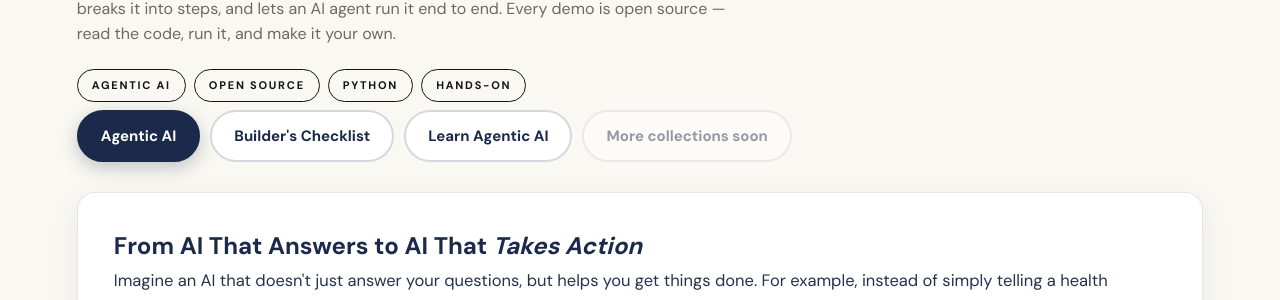
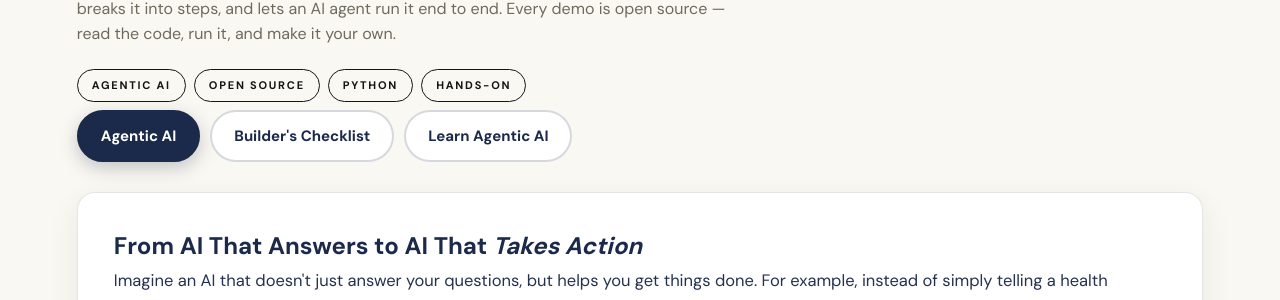
Before and after one commit to datawithpreet/datawithpreet.github.io, a Jekyll site: the page demos.html, which Jekyll copies as it is, in a window 1280 px wide. Shown: the part 332-632 px from the top of the page. Built offline with Jekyll 4.4.1, drawn with Linux system fonts in a browser that asks for light colours; some web fonts are replaced; comment, search, counter and statistics services are not loaded; some of the changed text lies outside the part shown.

Commit message:
W5 §5: honest status badges per demo, strengthened prototype disclosures, remove filler tab

```diff
--- a/demos.html
+++ b/demos.html
@@ -141,6 +141,18 @@
       .demo-card { padding: 22px 20px; }
     }
 
+    /* ===== Compact status badges + honest disclosures (overhaul §5) ===== */
+    .demo-badges { display: flex; flex-wrap: wrap; gap: 8px; margin: 14px 0 16px; }
+    .demo-badge { font-size: 11.5px; font-weight: 700; letter-spacing: .06em; text-transform: uppercase;
+      border: 1px solid var(--line-strong); border-radius: 999px; padding: 6px 13px;
+      color: var(--ink); background: #fff; }
+    .demo-badge--live { border-color: rgba(37,99,235,.5); background: #eef4ff; color: #1d4ed8; }
+    .demo-badge--synth { border-color: rgba(180,83,9,.5); background: #fdf6e9; color: #92400e; }
+    .demo-disclaimer { margin: 0 0 18px; padding: 14px 18px; border-left: 4px solid var(--accent);
+      background: rgba(27,42,74,.045); border-radius: 0 12px 12px 0;
+      font-size: 14.5px; line-height: 1.65; color: #33415e; }
+    .demo-disclaimer strong { color: var(--ink); }
+
     /* ===== Demos hub: tab system ===== */
     /* ADDING A NEW TAB: add one <button class="tab-btn" data-tab="your-id"> in .tab-bar
        and one <div class="tab-panel" id="tab-your-id"> right after the other panels. */
@@ -238,7 +250,6 @@
       <button class="tab-btn active" data-tab="tab-agentic">Agentic AI</button>
       <button class="tab-btn" data-tab="tab-checklist">Builder's Checklist</button>
       <button class="tab-btn" data-tab="tab-learn">Learn Agentic AI</button>
-      <button class="tab-btn" data-tab="tab-soon" disabled>More collections soon</button>
     </nav>
 
     <div class="tab-panel active" id="tab-agentic">
@@ -348,9 +359,14 @@
 <!-- ================= DEMO 01 ================= -->
     <section class="resource-library" id="demo-care">
       <div class="demo-kicker">01 · Healthcare · Agentic AI</div>
-      <article class="demo-card" data-cursor-label="View Demo">
+      <article class="demo-card" data-cursor-label="Explore project">
         <a class="demo-img-link" href="projects/care-management.html" aria-label="Explore the project"><img class="demo-img" src="assets/demos/care-management-outcome.webp" alt="Care coordinator using the Care Outreach Agent dashboard — personalized outreach, care gap closure, appointment scheduling, outcome tracking" loading="lazy"><span class="demo-img-overlay"><span>Explore the project →</span></span></a>
         <h3 class="demo-headline">Stop Sending Generic Messages. Start Driving Member Action.</h3>
+        <div class="demo-badges" role="list" aria-label="How to access this demo">
+          <span class="demo-badge" role="listitem">Run locally</span>
+          <span class="demo-badge" role="listitem">Source code available</span>
+          <span class="demo-badge demo-badge--synth" role="listitem">Prototype using synthetic data</span>
+        </div>
         <p class="demo-desc">Health plans don't just need to reach members&mdash;they need to motivate them to act. See how AI agents can personalize outreach, select appropriate communication channels, and coordinate follow-ups to help close care gaps.</p>
     <dl class="demo-facts">
       <div><dt>How it works</dt><dd>Five chained agents — identity check → clinical-risk scoring (0–100) → channel selection → care-plan assembly, each with one input/output contract.</dd></div>
@@ -358,6 +374,7 @@
       <div><dt>Data</dt><dd>Fictional — 3 synthetic patients in a local file; no network calls.</dd></div>
       <div><dt>Human oversight</dt><dd>Urgent symptoms escalate to a clinician/911 handoff before scoring; a privacy guard blocks other patients’ data.</dd></div>
     </dl>
+        <p class="demo-disclaimer"><strong>Demo prototype — not a validated clinical system.</strong> The patients are fictional and the clinical-risk scoring is illustrative; this is built for learning how care agents work, not for making care decisions. In any real deployment, every decision that touches a member’s care must be made or reviewed by a qualified clinician — the demo’s clinician/911 escalation for urgent symptoms is the floor, not the standard.</p>
         <p class="demo-proof"><strong>Real-world signal:</strong> Aetna reported an 80%+ increase in overall member engagement with its enhanced RCS messaging experience. <a href="https://www.cvshealth.com/news/company-news/aetna-launches-simplified-digital-first-benefits-onboarding-experience.html" target="_blank" rel="noopener">Source: CVS Health &#8599;</a></p>
         <div class="demo-actions">
           <a class="btn btn-primary" href="projects/care-management.html">Explore the project &#8599;</a>
@@ -370,9 +387,14 @@
     <!-- ================= DEMO 02 (FLAGSHIP) ================= -->
     <section class="resource-library" id="demo-hhv">
       <div class="demo-kicker">02 · Medicare Advantage · Agentic AI</div>
-      <article class="demo-card" data-cursor-label="View Demo">
+      <article class="demo-card" data-cursor-label="Explore project">
         <a class="demo-img-link" href="projects/hhv-copilot.html" aria-label="Explore the project"><img class="demo-img" src="assets/demos/hhv-copilot-outcome.webp" alt="Home-health nurse smiling with an elderly patient during an in-home assessment visit" loading="lazy"><span class="demo-img-overlay"><span>Explore the project →</span></span></a>
         <h3 class="demo-headline">A Nurse Can&rsquo;t Visit Every Member. Who Should Get the Visit First?</h3>
+        <div class="demo-badges" role="list" aria-label="How to access this demo">
+          <span class="demo-badge" role="listitem">Run locally</span>
+          <span class="demo-badge" role="listitem">Source code available</span>
+          <span class="demo-badge demo-badge--synth" role="listitem">Prototype using synthetic data</span>
+        </div>
         <p class="demo-desc">Use predictive analytics and agentic AI to prioritize members for in-home assessments, uncover potential care gaps, and coordinate follow-up&mdash;helping health plans direct limited clinical resources where they may matter most.</p>
     <dl class="demo-facts">
       <div><dt>How it works</dt><dd>One orchestrator runs six stages — member identification → outreach and scheduling → assessment interpretation → care-gap detection → follow-up coordination → program performance.</dd></div>
@@ -380,6 +402,7 @@
       <div><dt>Data</dt><dd>Synthetic — 1,000 generated members; 265 identified for outreach on need-based criteria.</dd></div>
       <div><dt>Human oversight</dt><dd>Deterministic guardrails at every consequential step; missing data is marked unresolved and re-checked, then closed by a human.</dd></div>
     </dl>
+        <p class="demo-disclaimer"><strong>Demo prototype — not a validated clinical system.</strong> All 1,000 members are generated, and the assessment interpretations and care-gap flags are illustrative, not clinical guidance. Real in-home assessment programs need licensed clinicians, plan policies, and regulatory compliance; the demo keeps a human in the close-out loop as a design pattern, not as certification.</p>
         <p class="demo-proof"><strong>Real-world proof:</strong> Signify Health disclosed that its analytics platform identifies high-priority members for in-home evaluations. It reported that, in 2019, more than 90% of evaluated members followed up with a primary care visit.<br>Explore the evidence: <a href="https://www.sec.gov/Archives/edgar/data/1828182/000182818221000006/signifyhealthinc10k_123120.htm" target="_blank" rel="noopener">Signify Health&rsquo;s SEC filing &#8599;</a> &middot; <a href="https://oig.hhs.gov/reports/all/2024/medicare-advantage-questionable-use-of-health-risk-assessments-continues-to-drive-up-payments-to-plans-by-billions/" target="_blank" rel="noopener">HHS OIG report on assessment oversight &#8599;</a></p>
         <div class="demo-actions">
           <a class="btn btn-primary" href="projects/hhv-copilot.html">Explore the project &#8599;</a>
@@ -392,9 +415,14 @@
     <!-- ================= DEMO 03 ================= -->
     <section class="resource-library" id="demo-restaurant">
       <div class="demo-kicker">03 · Retail · Geospatial Analytics · Agentic AI</div>
-      <article class="demo-card" data-cursor-label="View Demo">
+      <article class="demo-card" data-cursor-label="Explore project">
         <a class="demo-img-link" href="projects/restaurant-location.html" aria-label="Explore the project"><img class="demo-img" src="assets/demos/restaurant-location-outcome.webp" alt="Location intelligence for restaurant site selection — storefront, glowing trade-area map with candidate pins, scored factors: population, traffic, competition, demand" loading="lazy"><span class="demo-img-overlay"><span>Explore the project →</span></span></a>
         <h3 class="demo-headline">The Wrong Location Can Sink a Great Restaurant. Find the Right One With Data.</h3>
+        <div class="demo-badges" role="list" aria-label="How to access this demo">
+          <span class="demo-badge" role="listitem">Run locally</span>
+          <span class="demo-badge" role="listitem">Source code available</span>
+          <span class="demo-badge demo-badge--synth" role="listitem">Prototype using synthetic data</span>
+        </div>
         <p class="demo-desc">Before signing a lease, evaluate the market. This agent combines demographics, ZIP-code demand, traffic, competitors, trade areas, and operating considerations to compare candidate locations and recommend where a restaurant has the strongest potential.</p>
     <dl class="demo-facts">
       <div><dt>How it works</dt><dd>A planner breaks the site-selection question into a 13-step plan → five evidence tools pull per-ZIP profiles → scores on quality, economics, audience and demand gap → ranked recommendation with explanations.</dd></div>
@@ -414,9 +442,14 @@
     <!-- ================= DEMO 04 ================= -->
     <section class="resource-library" id="demo-aeroyield">
       <div class="demo-kicker">04 · Aviation · Revenue Management · Agentic AI</div>
-      <article class="demo-card" data-cursor-label="View Demo">
+      <article class="demo-card" data-cursor-label="Explore project">
         <a class="demo-img-link" href="projects/aeroyield.html" aria-label="Explore the project"><img class="demo-img" src="assets/demos/aeroyield-outcome.webp" alt="Commercial airliner climbing into a sunset sky — airline revenue intelligence" loading="lazy"><span class="demo-img-overlay"><span>Explore the project →</span></span></a>
         <h3 class="demo-headline">A $7 Profit per Passenger. One Bad Forecast Can Change the Economics of a Flight.</h3>
+        <div class="demo-badges" role="list" aria-label="How to access this demo">
+          <span class="demo-badge" role="listitem">Run locally</span>
+          <span class="demo-badge" role="listitem">Source code available</span>
+          <span class="demo-badge demo-badge--synth" role="listitem">Prototype using synthetic data</span>
+        </div>
         <p class="demo-desc">Airlines must price perishable inventory in a market that never stands still. AeroYield AI combines demand forecasts, competitor fares, seasonality, major events, fuel costs, and market signals to recommend pricing and inventory decisions that support revenue and profitability.</p>
     <dl class="demo-facts">
       <div><dt>How it works</dt><dd>Observe (demand and competitor signals) → Analyze (forecast, revenue arithmetic) → Decide (candidate fares scored transparently) → Act (staged to an approval queue) → Verify (72-hour check).</dd></div>
@@ -436,9 +469,13 @@
     <!-- ================= DEMO 05 ================= -->
     <section class="resource-library" id="demo-music">
       <div class="demo-kicker">05 · Personalization · Recommender Systems · Agentic AI</div>
-      <article class="demo-card" data-cursor-label="View Demo">
+      <article class="demo-card" data-cursor-label="Explore project">
         <a class="demo-img-link" href="projects/music-mood.html" aria-label="Explore the project"><img class="demo-img" src="assets/demos/music-mood-outcome.webp" alt="Listener with eyes closed wearing headphones in warm golden light — music for the moment" loading="lazy"><span class="demo-img-overlay"><span>Explore the project →</span></span></a>
         <h3 class="demo-headline">Your Next Song Should Fit Your Moment — Not Just Your Listening History.</h3>
+        <div class="demo-badges" role="list" aria-label="How to access this demo">
+          <span class="demo-badge" role="listitem">Run locally</span>
+          <span class="demo-badge" role="listitem">Source code available</span>
+        </div>
         <p class="demo-desc">Music can help shape how we feel, focus, and unwind. This agent combines a small session memory with your stated mood and chosen occasion to recommend music for the moment.</p>
     <dl class="demo-facts">
       <div><dt>How it works</dt><dd>Interpret (mood and occasion from plain words) → design a listening arc (match → lift → sustain) → search, score, sequence and explain each pick; session memory biases future picks.</dd></div>
@@ -458,9 +495,14 @@
     <!-- ================= DEMO 06 ================= -->
     <section class="resource-library" id="demo-fixmate">
       <div class="demo-kicker">06 · Retail · Equipment Maintenance · Agentic AI</div>
-      <article class="demo-card" data-cursor-label="View Demo">
+      <article class="demo-card" data-cursor-label="Explore project">
         <a class="demo-img-link" href="projects/fixmate.html" aria-label="Explore the project"><img class="demo-img" src="assets/demos/fixmate-outcome.webp" alt="AI maintenance assistant beside a coffee machine — check error code, find parts, troubleshooting steps, preventive maintenance" loading="lazy"><span class="demo-img-overlay"><span>Explore the project →</span></span></a>
         <h3 class="demo-headline">Every Minute a Coffee Machine Is Down Is a Missed Sales Opportunity.</h3>
+        <div class="demo-badges" role="list" aria-label="How to access this demo">
+          <span class="demo-badge" role="listitem">Run locally</span>
+          <span class="demo-badge" role="listitem">Source code available</span>
+          <span class="demo-badge demo-badge--synth" role="listitem">Prototype using synthetic data</span>
+        </div>
         <p class="demo-desc">When revenue-generating equipment fails, technicians need answers — not hundreds of pages of manuals. FixMate AI helps them identify equipment issues, find the right troubleshooting steps, recognize parts from images, and resolve problems faster using internal documentation and relevant external sources.</p>
     <dl class="demo-facts">
       <div><dt>How it works</dt><dd>Diagnose (error code and photo metadata → issue class) → search internal manuals first, with citations → web lookup only after proving the search was conclusive → guide with safety gates.</dd></div>
@@ -480,9 +522,14 @@
     <!-- ================= DEMO 07 ================= -->
     <section class="resource-library" id="demo-gameguard">
       <div class="demo-kicker">07 · Gaming · Trust &amp; Safety · Multilingual AI</div>
-      <article class="demo-card" data-cursor-label="View Demo">
+      <article class="demo-card" data-cursor-label="Explore project">
         <a class="demo-img-link" href="projects/gameguard.html" aria-label="Explore the project"><img class="demo-img" src="assets/demos/gameguard-outcome.webp" alt="Gaming trust and safety — suspicious link, inappropriate content, personal information, grooming behavior detection" loading="lazy"><span class="demo-img-overlay"><span>Explore the project →</span></span></a>
         <h3 class="demo-headline">Bad Actors Don&rsquo;t Always Use Bad Words. Can AI Recognize the Pattern?</h3>
+        <div class="demo-badges" role="list" aria-label="How to access this demo">
+          <span class="demo-badge" role="listitem">Run locally</span>
+          <span class="demo-badge" role="listitem">Source code available</span>
+          <span class="demo-badge demo-badge--synth" role="listitem">Prototype using synthetic data</span>
+        </div>
         <p class="demo-desc">From suspicious links and requests for personal information to manipulative conversations with young players, harmful behavior can hide behind emojis, slang, misspellings, and seemingly innocent messages. GameGuard AI analyzes messages and conversation context to flag potential grooming, scams, violent threats, and fraud for appropriate review.</p>
     <dl class="demo-facts">
       <div><dt>How it works</dt><dd>Reads messages in full context (history, slang, misspellings, 3 languages) → scores signals, not verdicts → correlates across conversations and transactions → recommends an intervention.</dd></div>
@@ -490,6 +537,7 @@
       <div><dt>Data</dt><dd>Synthetic — fictional “BattleSphere” gaming company; every player, message and transaction is fictional.</dd></div>
       <div><dt>Human oversight</dt><dd>Signals, not verdicts — people decide; the system never auto-suspends, and benign trash talk is logged, not escalated.</dd></div>
     </dl>
+        <p class="demo-disclaimer"><strong>Demo prototype for learning — not a production safety system.</strong> BattleSphere, its players, messages, and transactions are all fictional. Real safety and moderation systems need human reviewers, clear escalation paths, and ongoing evaluation: this demo surfaces signals for a person to judge — a person must decide.</p>
         <p class="demo-proof"><strong>Real-world proof:</strong> Supercell's games reach around 290 million monthly active players — a community scale that makes player safety a massive operational challenge, which is why Supercell's Trust &amp; Safety team applies machine learning to detect and prevent player harm. <a href="https://www.youtube.com/watch?v=NCjC-cCZk6w" target="_blank" rel="noopener">Source: Databricks Summit &#8599;</a></p>
         <div class="demo-actions">
           <a class="btn btn-primary" href="projects/gameguard.html">Explore the project &#8599;</a>
@@ -502,9 +550,14 @@
     <!-- ================= DEMO 08 ================= -->
     <section class="resource-library" id="demo-guestfirst">
       <div class="demo-kicker">08 · Restaurants · Customer Intelligence · Agentic AI</div>
-      <article class="demo-card" data-cursor-label="View Demo">
+      <article class="demo-card" data-cursor-label="Explore project">
         <a class="demo-img-link" href="projects/guestfirst.html" aria-label="Explore the project"><img class="demo-img" src="assets/demos/guestfirst-outcome.webp" alt="Warm restaurant counter — employee handing a drink to a customer, the hospitality moment data should protect" loading="lazy"><span class="demo-img-overlay"><span>Explore the project →</span></span></a>
         <h3 class="demo-headline">A Great Restaurant Fixes the Order. An Exceptional One Fixes the Experience.</h3>
+        <div class="demo-badges" role="list" aria-label="How to access this demo">
+          <span class="demo-badge" role="listitem">Run locally</span>
+          <span class="demo-badge" role="listitem">Source code available</span>
+          <span class="demo-badge demo-badge--synth" role="listitem">Prototype using synthetic data</span>
+        </div>
         <p class="demo-desc">What if a restaurant could connect customer feedback, order history, kitchen operations, and loyalty data to understand what went wrong — and coordinate the right recovery? GuestFirst AI identifies service issues, recommends personalized responses, and tracks follow-up so restaurants can turn unhappy customers into an opportunity to rebuild trust.</p>
     <dl class="demo-facts">
       <div><dt>How it works</dt><dd>Complaint → parse the issue → pull order and kitchen records → diagnose the root cause → propose a recovery → manager approves, adjusts or rejects → follow-up scheduled.</dd></div>
@@ -528,6 +581,11 @@
       <article class="demo-card" data-cursor-label="View Demo">
         <a class="demo-img-link" href="projects/resume-reviewer.html" aria-label="Explore the project"><img class="demo-img" src="assets/demos/resume-reviewer.webp" alt="Magnifying glass over a resume revealing checkmarks and a score ring" loading="lazy"><span class="demo-img-overlay"><span>Explore the project →</span></span></a>
         <h3 class="demo-headline">Your Resume Gets 7 Seconds. Make Every One Count.</h3>
+        <div class="demo-badges" role="list" aria-label="How to access this demo">
+          <span class="demo-badge demo-badge--live" role="listitem">Live in browser</span>
+          <span class="demo-badge" role="listitem">Run locally</span>
+          <span class="demo-badge" role="listitem">Source code available</span>
+        </div>
         <p class="demo-desc">Job seekers send resumes into a black box and never learn why they hear nothing back. Resume Reviewer AI scores your resume against 33 hiring-manager rules and the actual job description &mdash; so you fix what matters before you hit apply.</p>
     <dl class="demo-facts">
       <div><dt>How it works</dt><dd>Ingest and validate (name, LinkedIn URL, JD, PDF/DOCX) → extract text and layout in your browser → run 33 hiring-manager rules plus JD skill coverage → score with evidence and a concrete fix per failure.</dd></div>
@@ -535,6 +593,7 @@
       <div><dt>Data</dt><dd>Your real uploads — PDF/DOCX parsed locally with PDF.js and Mammoth.js.</dd></div>
       <div><dt>Human oversight</dt><dd>Advisory score, not a hiring guarantee; scanned PDFs are rejected with a clear message instead of scoring garbage.</dd></div>
     </dl>
+        <p class="demo-disclaimer"><strong>Advisory tool, not a hiring decision-maker.</strong> The 33 rules encode one builder’s set of hiring-manager heuristics — they are not a validated selection standard. Never use the score to screen real candidates without human review; a human must verify.</p>
         <p class="demo-proof"><strong>Real-world signal:</strong> Ladders&rsquo; 2018 eye-tracking study found recruiters spend an average of just 7.4 seconds on the initial resume screen. <a href="https://www.hrdive.com/news/eye-tracking-study-shows-recruiters-look-at-resumes-for-7-seconds/541582/" target="_blank" rel="noopener">Source: HR Dive &#8599;</a></p>
         <div class="demo-actions">
           <a class="btn btn-primary" href="projects/resume-reviewer.html">Explore the project &#8599;</a>
```
